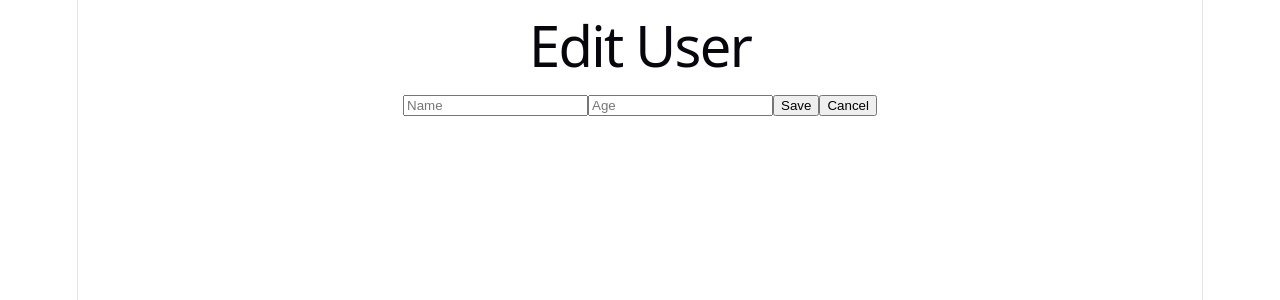
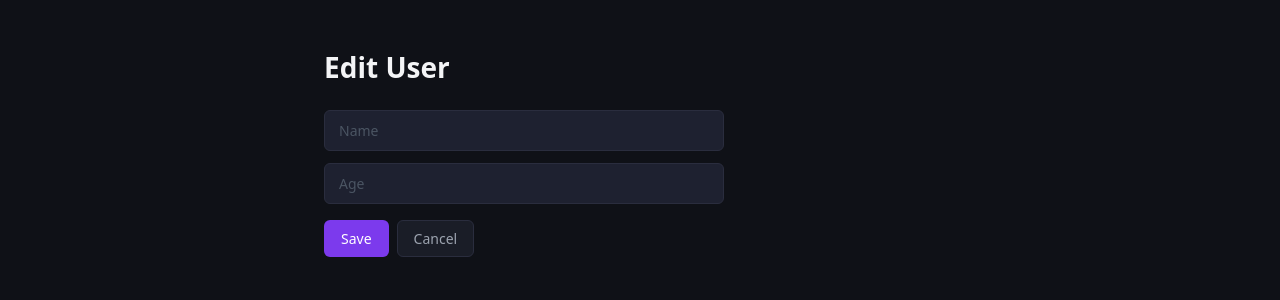
Before and after one commit to JossephVR/docker-fullstack-demo, a React app in the folder frontend/: page /users/1/edit in a window 1280 px wide. Shown: the top 300 px of the page. Built offline with nearby package versions, Linux system fonts and the light colour scheme; no server answers; the HTML template or start-up script is replaced by a standard one.

Commit message:
feat: add UI components and dark theme styling

```diff
--- /dev/null
+++ b/frontend/src/components/UserCard.css
@@ -0,0 +1,52 @@
+.user-card {
+    display: flex;
+    justify-content: space-between;
+    align-items: center;
+    padding: 16px 20px;
+    background: var(--bg-card);
+    border: 1px solid var(--border);
+    border-radius: 10px;
+    margin-bottom: 12px;
+    transition: border-color 0.2s;
+  }
+
+  .user-card:hover {
+    border-color: var(--accent);
+  }
+
+  .user-info h3 {
+    margin: 0 0 4px 0;
+    font-size: 16px;
+    color: var(--text-h);
+  }
+
+  .user-info p {
+    margin: 0;
+    font-size: 14px;
+    color: var(--text);
+  }
+
+  .user-actions {
+    display: flex;
+    gap: 8px;
+  }
+
+  .btn-edit {
+    background: var(--accent-light);
+    color: #a78bfa;
+  }
+
+  .btn-edit:hover {
+    background: var(--accent);
+    color: white;
+  }
+
+  .btn-delete {
+    background: rgba(220, 38, 38, 0.1);
+    color: #f87171;
+  }
+
+  .btn-delete:hover {
+    background: var(--danger);
+    color: white;
+  }
--- /dev/null
+++ b/frontend/src/components/UserCard.jsx
@@ -0,0 +1,18 @@
+import './UserCard.css'
+
+function UserCard({ user, onEdit, onDelete }) {
+  return (
+    <div className="user-card">
+      <div className="user-info">
+        <h3>{user.name}</h3>
+        <p>Age: {user.age}</p>
+      </div>
+      <div className="user-actions">
+        <button className="btn-edit" onClick={onEdit}>Edit</button>
+        <button className="btn-delete" onClick={onDelete}>Delete</button>
+      </div>
+    </div>
+  )
+}
+
+export default UserCard
--- a/frontend/src/index.css
+++ b/frontend/src/index.css
@@ -1,111 +1,110 @@
 :root {
-  --text: #6b6375;
-  --text-h: #08060d;
-  --bg: #fff;
-  --border: #e5e4e7;
-  --code-bg: #f4f3ec;
-  --accent: #aa3bff;
-  --accent-bg: rgba(170, 59, 255, 0.1);
-  --accent-border: rgba(170, 59, 255, 0.5);
-  --social-bg: rgba(244, 243, 236, 0.5);
-  --shadow:
-    rgba(0, 0, 0, 0.1) 0 10px 15px -3px, rgba(0, 0, 0, 0.05) 0 4px 6px -2px;
+  --bg: #0f1117;
+  --bg-card: #1a1d27;
+  --bg-input: #1e2130;
+  --border: #2a2d3e;
+  --text: #9ca3af;
+  --text-h: #f3f4f6;
+  --accent: #7c3aed;
+  --accent-hover: #6d28d9;
+  --accent-light: rgba(124, 58, 237, 0.15);
+  --danger: #dc2626;
+  --danger-hover: #b91c1c;
+  --sans: system-ui, 'Segoe UI', Roboto, sans-serif;
 
-  --sans: system-ui, 'Segoe UI', Roboto, sans-serif;
-  --heading: system-ui, 'Segoe UI', Roboto, sans-serif;
-  --mono: ui-monospace, Consolas, monospace;
-
-  font: 18px/145% var(--sans);
-  letter-spacing: 0.18px;
-  color-scheme: light dark;
+  font-family: var(--sans);
+  font-size: 16px;
   color: var(--text);
   background: var(--bg);
-  font-synthesis: none;
-  text-rendering: optimizeLegibility;
   -webkit-font-smoothing: antialiased;
-  -moz-osx-font-smoothing: grayscale;
-
-  @media (max-width: 1024px) {
-    font-size: 16px;
-  }
-}
-
-@media (prefers-color-scheme: dark) {
-  :root {
-    --text: #9ca3af;
-    --text-h: #f3f4f6;
-    --bg: #16171d;
-    --border: #2e303a;
-    --code-bg: #1f2028;
-    --accent: #c084fc;
-    --accent-bg: rgba(192, 132, 252, 0.15);
-    --accent-border: rgba(192, 132, 252, 0.5);
-    --social-bg: rgba(47, 48, 58, 0.5);
-    --shadow:
-      rgba(0, 0, 0, 0.4) 0 10px 15px -3px, rgba(0, 0, 0, 0.25) 0 4px 6px -2px;
-  }
-
-  #social .button-icon {
-    filter: invert(1) brightness(2);
-  }
 }
 
 body {
   margin: 0;
+  min-height: 100vh;
 }
 
 #root {
-  width: 1126px;
-  max-width: 100%;
+  max-width: 680px;
   margin: 0 auto;
-  text-align: center;
-  border-inline: 1px solid var(--border);
-  min-height: 100svh;
-  display: flex;
-  flex-direction: column;
+  padding: 48px 24px;
   box-sizing: border-box;
 }
 
-h1,
-h2 {
-  font-family: var(--heading);
-  font-weight: 500;
+h1 {
+  font-size: 28px;
+  font-weight: 600;
   color: var(--text-h);
+  margin: 0 0 24px 0;
 }
 
-h1 {
-  font-size: 56px;
-  letter-spacing: -1.68px;
-  margin: 32px 0;
-  @media (max-width: 1024px) {
-    font-size: 36px;
-    margin: 20px 0;
-  }
-}
-h2 {
-  font-size: 24px;
-  line-height: 118%;
-  letter-spacing: -0.24px;
-  margin: 0 0 8px;
-  @media (max-width: 1024px) {
-    font-size: 20px;
-  }
-}
-p {
-  margin: 0;
+button {
+  font-family: var(--sans);
+  font-size: 14px;
+  font-weight: 500;
+  padding: 8px 16px;
+  border-radius: 6px;
+  border: none;
+  cursor: pointer;
+  transition: background 0.2s;
 }
 
-code,
-.counter {
-  font-family: var(--mono);
-  display: inline-flex;
-  border-radius: 4px;
+input {
+  font-family: var(--sans);
+  font-size: 14px;
+  width: 100%;
+  padding: 10px 14px;
+  border-radius: 6px;
+  border: 1px solid var(--border);
+  background: var(--bg-input);
   color: var(--text-h);
+  box-sizing: border-box;
+  outline: none;
+  transition: border-color 0.2s;
 }
 
-code {
-  font-size: 15px;
-  line-height: 135%;
-  padding: 4px 8px;
-  background: var(--code-bg);
+input:focus {
+  border-color: var(--accent);
 }
+
+input::placeholder {
+  color: #4b5563;
+}
+
+.btn-primary {
+  background: var(--accent);
+  color: white;
+  border: 1px solid transparent;
+}
+
+.btn-primary:hover {
+  background: var(--accent-hover);
+}
+
+.form {
+  display: flex;
+  flex-direction: column;
+  gap: 12px;
+  max-width: 400px;
+}
+
+.form-actions {
+  display: flex;
+  gap: 8px;
+  margin-top: 4px;
+}
+
+.btn-cancel {
+  background: var(--bg-card);
+  color: var(--text);
+  border: 1px solid var(--border);
+  box-sizing: border-box;
+}
+.btn-cancel:hover {
+  color: var(--text-h);
+  border-color: var(--text);
+}
+
+.users-header {
+  margin-bottom: 24px;
+}
--- a/frontend/src/pages/EditUserPage.jsx
+++ b/frontend/src/pages/EditUserPage.jsx
@@ -20,6 +20,7 @@
   return (
     <div>
       <h1>Edit User</h1>
+      <div className="form">
         <input
           placeholder="Name"
           value={form.name}
@@ -31,8 +32,11 @@
           value={form.age}
           onChange={e => setForm({ ...form, age: e.target.value })}
         />
-      <button onClick={handleSubmit}>Save</button>
-      <button onClick={() => navigate('/users')}>Cancel</button>
+        <div className="form-actions">
+          <button className="btn-primary" onClick={handleSubmit}>Save</button>
+          <button className="btn-cancel" onClick={() => navigate('/users')}>Cancel</button>
+        </div>
+      </div>
     </div>
   )
 }
--- a/frontend/src/pages/NewUserPage.jsx
+++ b/frontend/src/pages/NewUserPage.jsx
@@ -14,7 +14,8 @@
 
   return (
     <div>
-      <h1>New User</h1>
+      <h1>Edit User</h1>
+      <div className="form">
         <input
           placeholder="Name"
           value={form.name}
@@ -26,8 +27,11 @@
           value={form.age}
           onChange={e => setForm({ ...form, age: e.target.value })}
         />
-      <button onClick={handleSubmit}>Create</button>
-      <button onClick={() => navigate('/users')}>Cancel</button>
+        <div className="form-actions">
+          <button className="btn-primary" onClick={handleSubmit}>Save</button>
+          <button className="btn-cancel" onClick={() => navigate('/users')}>Cancel</button>
+        </div>
+      </div>
     </div>
   )
 }
--- a/frontend/src/pages/UsersPage.jsx
+++ b/frontend/src/pages/UsersPage.jsx
@@ -1,6 +1,7 @@
 import { useEffect, useState } from 'react'
 import { getUsers, deleteUser } from '../api/api'
 import { useNavigate } from 'react-router-dom'
+import  UserCard from '../components/UserCard'
 
 function UsersPage() {
   const [users, setUsers] = useState([])
@@ -18,14 +19,19 @@
 
   return (
     <div>
-      <h1>Users</h1>
-      <button onClick={()=>{navigate('/users/new')}}>Create new user</button>
+      <h1>List of users</h1>
+      <div className="users-header">
+        <button className="btn-primary" onClick={() => navigate('/users/new')}>
+          + New User
+        </button>
+      </div>
       {users.map(user => (
-        <div key={user.id}>
-          <p>{user.name} - {user.age}</p>
-          <button onClick={() => navigate(`/users/${user.id}/edit`)}>Edit</button>
-          <button onClick={() => handleDelete(user.id)}>Delete</button>
-        </div>
+        <UserCard
+          key={user.id}
+          user={user}
+          onEdit={() => navigate(`/users/${user.id}/edit`)}
+          onDelete={() => handleDelete(user.id)}
+        />
       ))}
     </div>
   )
```
Also changed, not shown: frontend/src/App.css (deleted, +0 -184 lines). Lines whose indentation alone changed are shown as unchanged.
